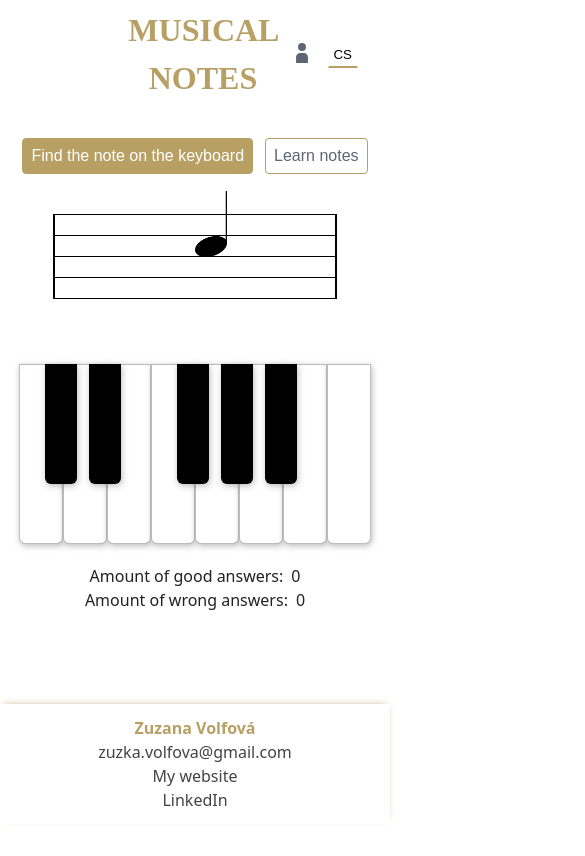
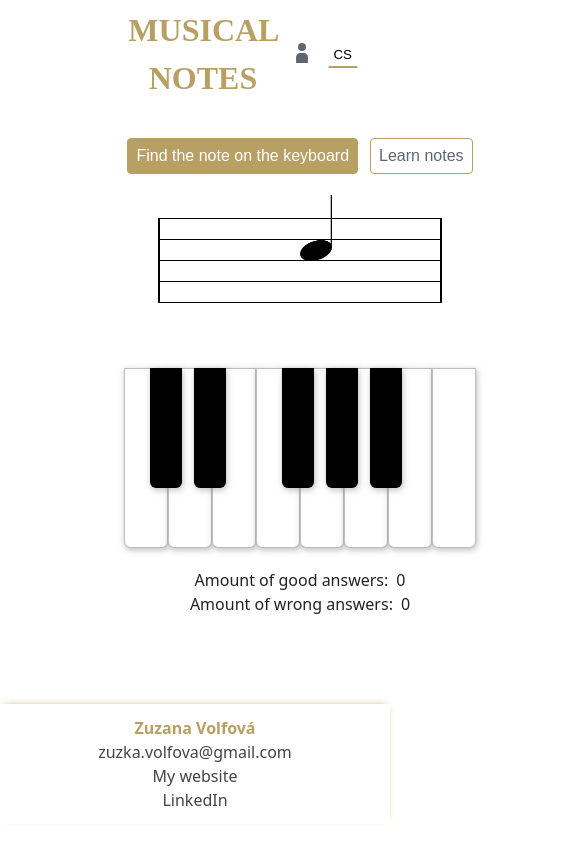
Before and after one commit to zuzanavolfova/musical-notes, a React (Vite) app: page / in a window 390 px wide. Shown: the top 856 px of the page, 585 px wide, since content can reach past the window. Built offline with nearby package versions, Linux system fonts and the light colour scheme; a web font is replaced by a local one.

Commit message:
Edit NoteLearning layout to displaty responsive statistics

```diff
--- a/src/Pages/NoteLearning.tsx
+++ b/src/Pages/NoteLearning.tsx
@@ -1,5 +1,6 @@
 import { useState } from "react";
 import { useTranslation } from "react-i18next";
+import { styled } from "styled-components";
 
 import StaveComponent from "../components/StaveComponent";
 import NoteComponent from "../components/NoteComponent";
@@ -16,6 +17,33 @@ import { formatDataStatistics } from "../scripts/statistics";
 import type { TabType } from "../types/types";
 import type { NoteLearningProps } from "../types/interfaces";
 import type { Statistics } from "../types/interfaces";
+
+const NoteLearningStyled = styled.div`
+  display: grid;
+  grid-template-columns: minmax(300px, 600px) 1fr minmax(300px, 600px);
+  grid-template-rows: 80px auto;
+  grid-template-areas:
+    "tabs tabs tabs"
+    "content content content"
+    "statistics statistics statistics";
+  @media screen and (min-width: 960px) {
+    grid-template-areas:
+      "clef tabs statistics"
+      "clef content statistics";
+  }
+  .tabs {
+    grid-area: tabs;
+  }
+  .content {
+    grid-area: content;
+  }
+  .statistics {
+    grid-area: statistics;
+    @media screen and (min-width: 960px) {
+      justify-self: center;
+    }
+  }
+`;
 
 export default function NoteLearning({
   isLogIn,
@@ -81,8 +109,9 @@ export default function NoteLearning({
   }
 
   return (
-    <>
-      <TabsComponent setContent={changeContent} />
+    <NoteLearningStyled>
+      <TabsComponent className="tabs" setContent={changeContent} />
+      <div className="content">
         <section
           aria-label="Musical stave with note"
           style={{
@@ -168,9 +197,12 @@ export default function NoteLearning({
             />
           </>
         )}
+      </div>
+      <div className="statistics">
         {userName && (
           <StatisticsComponent userName={userName} statistics={statistics} />
         )}
-    </>
+      </div>
+    </NoteLearningStyled>
   );
 }
--- a/src/components/TabsComponent.tsx
+++ b/src/components/TabsComponent.tsx
@@ -16,7 +16,10 @@ const TabsContainerStyled = styled.div`
   flex-wrap: wrap;
 `;
 
-export default function TabsComponent({ setContent }: TabsComponentProps) {
+export default function TabsComponent({
+  setContent,
+  ...props
+}: TabsComponentProps) {
   const { t } = useTranslation();
   const [selectedTab, setSelectedTab] = useState<TabType>("Keyboard");
 
@@ -25,7 +28,7 @@ export default function TabsComponent({ setContent }: TabsComponentProps) {
     setContent(value);
   }
   return (
-    <TabsContainerStyled>
+    <TabsContainerStyled {...props}>
       <TabButton
         isSelected={selectedTab === "Keyboard"}
         onClick={() => handleOnTabClick("Keyboard")}
```
Lines whose indentation alone changed are shown as unchanged.
